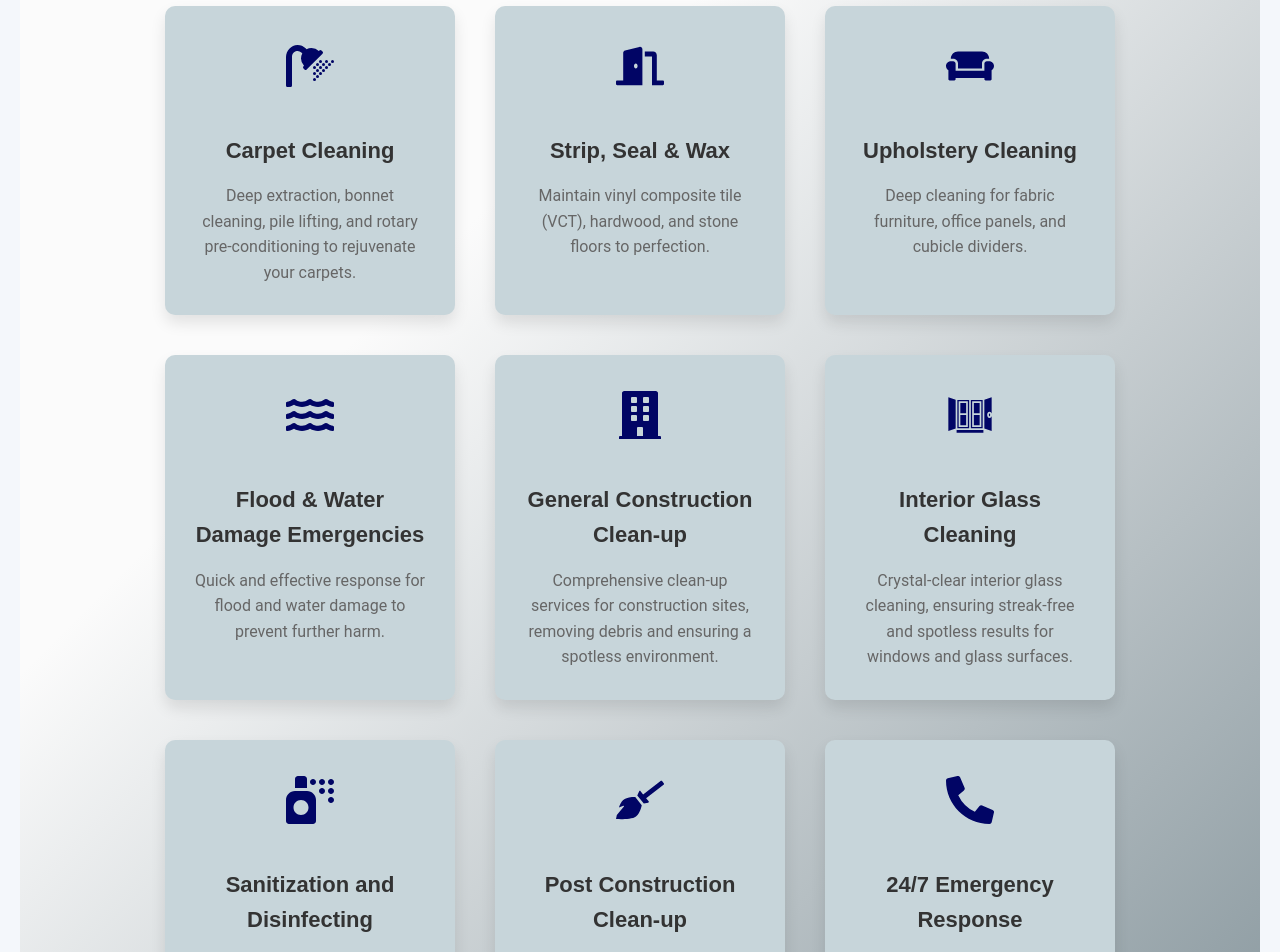
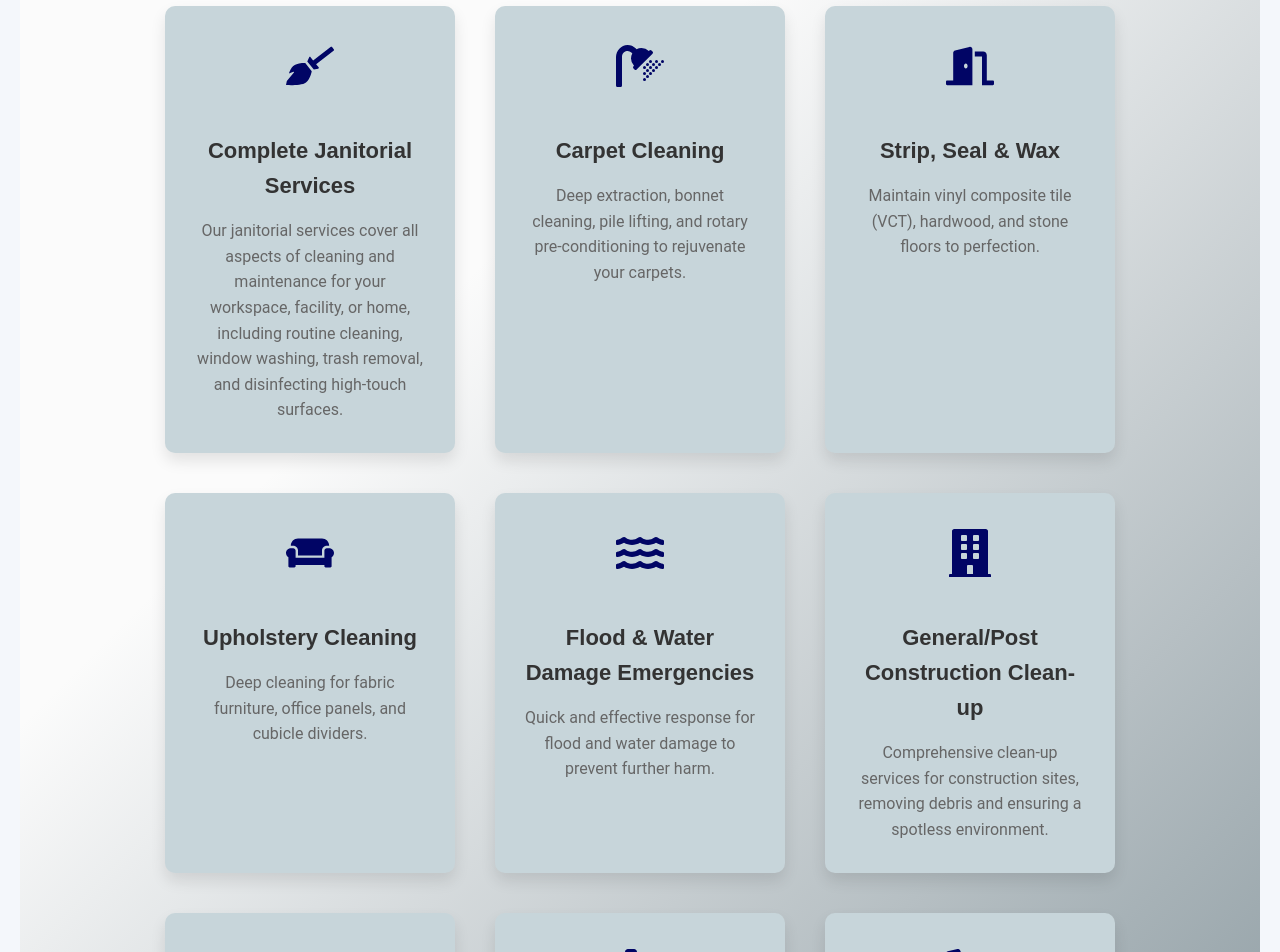
Before and after one commit to Rawmace/Dandijanitorial.inc, a React (Vite) app in the folder frontend/: page / in a window 1280 px wide. Shown: the part 1020-1972 px from the top of the page. Built offline with nearby package versions, Linux system fonts and the light colour scheme.

Commit message:
final changes

```diff
--- a/frontend/src/components/HomePage.css
+++ b/frontend/src/components/HomePage.css
@@ -206,16 +206,16 @@
   }
 
   .company-title {
-    font-size: 14px;
+    font-size: 12px;
   }
 
   .main-heading {
-    font-size: 20px;
+    font-size: 15px;
   }
 
   .subtext {
     max-width: fit-content;
-    font-size: 14px;
+    font-size: 12px;
   }
 }
 
--- a/frontend/src/components/Services.jsx
+++ b/frontend/src/components/Services.jsx
@@ -6,12 +6,12 @@ import {
   FaDoorOpen,
   FaPhoneAlt,
   FaShower,
-  FaBuilding, // New icon for general construction clean-up
+  FaBuilding,
   FaSprayCan,
-} from "react-icons/fa"; // Importing more icons
+} from "react-icons/fa";
 import { GiWindow } from "react-icons/gi";
 
-import "./Services.css"; // Ensure you link the upgraded CSS file
+import "./Services.css";
 
 const Services = () => {
   return (
@@ -20,9 +20,24 @@ const Services = () => {
         <h2 className="services-heading">Our Premium Services</h2>
 
         <div className="services-list">
-          {/* Keeping the original services */}
           <div className="service-item">
-            <div className="service-icon">
+            <div className="service-icon" aria-label="Janitorial Services Icon">
+              <FaBroom />
+            </div>
+            <h3>Complete Janitorial Services</h3>
+            <p>
+              Our janitorial services cover all aspects of cleaning and
+              maintenance for your workspace, facility, or home, including
+              routine cleaning, window washing, trash removal, and disinfecting
+              high-touch surfaces.
+            </p>
+          </div>
+
+          <div className="service-item">
+            <div
+              className="service-icon"
+              aria-label="Shower/Carpet Cleaning Icon"
+            >
               <FaShower />
             </div>
             <h3>Carpet Cleaning</h3>
@@ -33,7 +48,7 @@ const Services = () => {
           </div>
 
           <div className="service-item">
-            <div className="service-icon">
+            <div className="service-icon" aria-label="Floor Maintenance Icon">
               <FaDoorOpen />
             </div>
             <h3>Strip, Seal & Wax</h3>
@@ -44,7 +59,7 @@ const Services = () => {
           </div>
 
           <div className="service-item">
-            <div className="service-icon">
+            <div className="service-icon" aria-label="Upholstery Cleaning Icon">
               <FaCouch />
             </div>
             <h3>Upholstery Cleaning</h3>
@@ -55,7 +70,7 @@ const Services = () => {
           </div>
 
           <div className="service-item">
-            <div className="service-icon">
+            <div className="service-icon" aria-label="Water Damage Icon">
               <FaWater />
             </div>
             <h3>Flood & Water Damage Emergencies</h3>
@@ -66,10 +81,13 @@ const Services = () => {
           </div>
 
           <div className="service-item">
-            <div className="service-icon">
+            <div
+              className="service-icon"
+              aria-label="Construction Clean-up Icon"
+            >
               <FaBuilding />
             </div>
-            <h3>General Construction Clean-up</h3>
+            <h3>General/Post Construction Clean-up</h3>
             <p>
               Comprehensive clean-up services for construction sites, removing
               debris and ensuring a spotless environment.
@@ -77,7 +95,7 @@ const Services = () => {
           </div>
 
           <div className="service-item">
-            <div className="service-icon">
+            <div className="service-icon" aria-label="Glass Cleaning Icon">
               <GiWindow />
             </div>
             <h3>Interior Glass Cleaning</h3>
@@ -88,7 +106,7 @@ const Services = () => {
           </div>
 
           <div className="service-item">
-            <div className="service-icon">
+            <div className="service-icon" aria-label="Disinfecting Icon">
               <FaSprayCan />
             </div>
             <h3>Sanitization and Disinfecting</h3>
@@ -99,18 +117,7 @@ const Services = () => {
           </div>
 
           <div className="service-item">
-            <div className="service-icon">
-              <FaBroom />
-            </div>
-            <h3>Post Construction Clean-up</h3>
-            <p>
-              Specialized post-construction cleaning to remove dust, debris, and
-              ensure the space is move-in ready.
-            </p>
-          </div>
-
-          <div className="service-item">
-            <div className="service-icon">
+            <div className="service-icon" aria-label="Emergency Response Icon">
               <FaPhoneAlt />
             </div>
             <h3>24/7 Emergency Response</h3>
```
Also changed, not shown: 2 other files (tests, documents, lock files or other folders).
